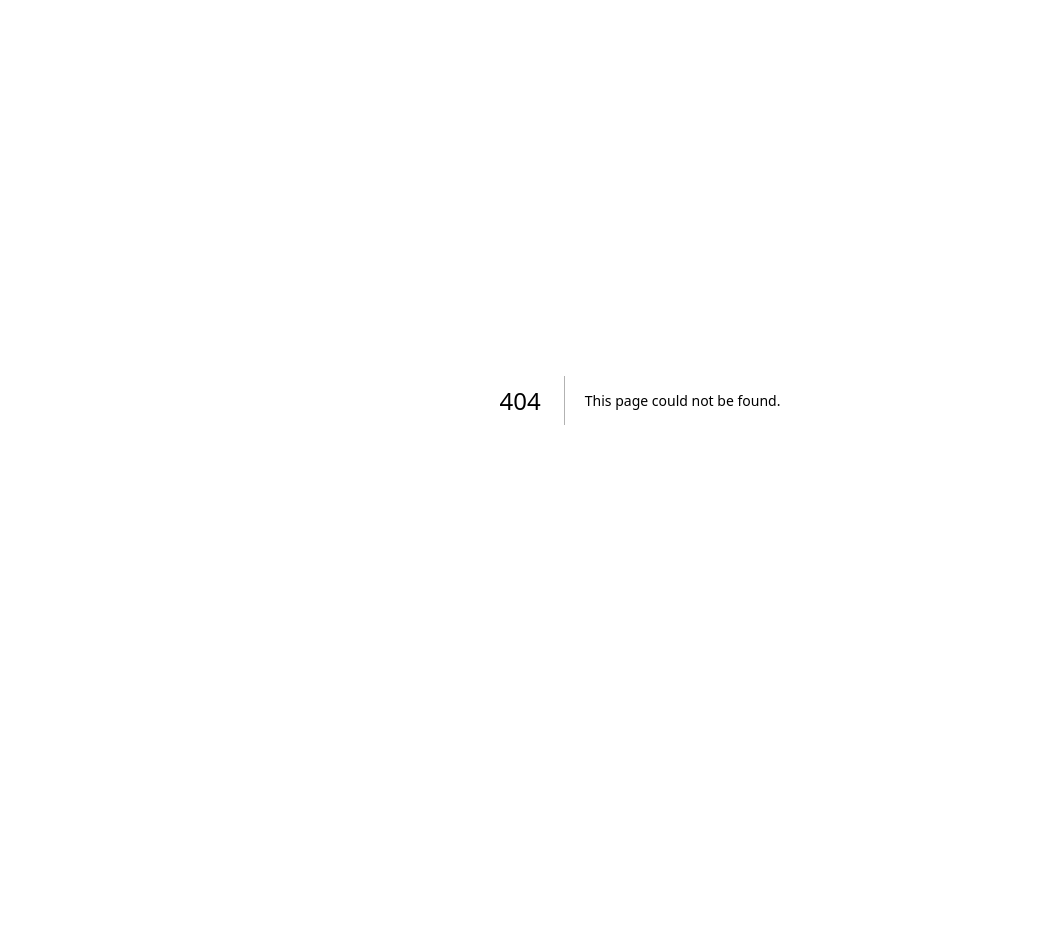
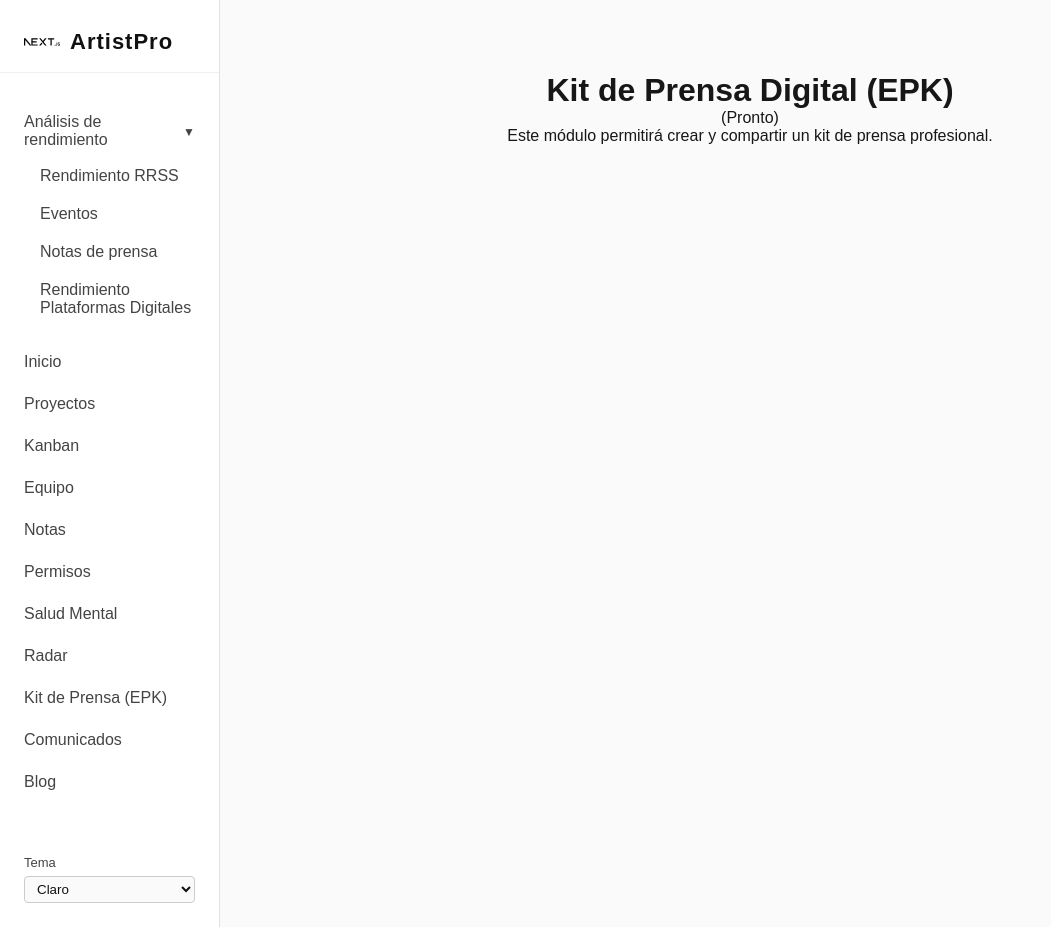
Before and after one commit to fsilvaluco/app-artistpro, a Next.js app: page /epk in a window 1280 px wide. Before the commit this address had no page. Shown: the whole page, without its empty margins (0-1051 px from the left). Before the commit the page ends 800 px from the top, so only its background shows below. Built offline with nearby package versions, Linux system fonts and the light colour scheme.

Commit message:
Avanza bien, integración de todo los modulos aunque no sean MVP, siempre en esqueleto.

```diff
--- /dev/null
+++ b/src/app/epk/page.js
@@ -0,0 +1,14 @@
+"use client";
+import Sidebar from "../../components/Sidebar";
+
+export default function EPKPage() {
+  return (
+    <Sidebar>
+      <div style={{ padding: 32, textAlign: "center" }}>
+        <h1>Kit de Prensa Digital (EPK)</h1>
+        <p>(Pronto)</p>
+        <p>Este módulo permitirá crear y compartir un kit de prensa profesional.</p>
+      </div>
+    </Sidebar>
+  );
+}
--- a/src/components/Sidebar.js
+++ b/src/components/Sidebar.js
@@ -72,6 +72,21 @@ export default function Sidebar({ children, theme, setTheme }) {
           <Link href="/permisos" className={styles.link}>
             Permisos
           </Link>
+          <Link href="/salud-mental" className={styles.link}>
+            Salud Mental
+          </Link>
+          <Link href="/radar" className={styles.link}>
+            Radar
+          </Link>
+          <Link href="/epk" className={styles.link}>
+            Kit de Prensa (EPK)
+          </Link>
+          <Link href="/comunicados" className={styles.link}>
+            Comunicados
+          </Link>
+          <Link href="/blog" className={styles.link}>
+            Blog
+          </Link>
         </nav>
         <div className={styles.themeSection}>
           <label htmlFor="theme-select" className={styles.themeLabel}>
```
Also changed, not shown: src/app/blog/page.js (added, +14 -0 lines), src/app/comunicados/page.js (added, +14 -0 lines), src/app/radar/page.js (added, +14 -0 lines), src/app/salud-mental/page.js (added, +14 -0 lines).
